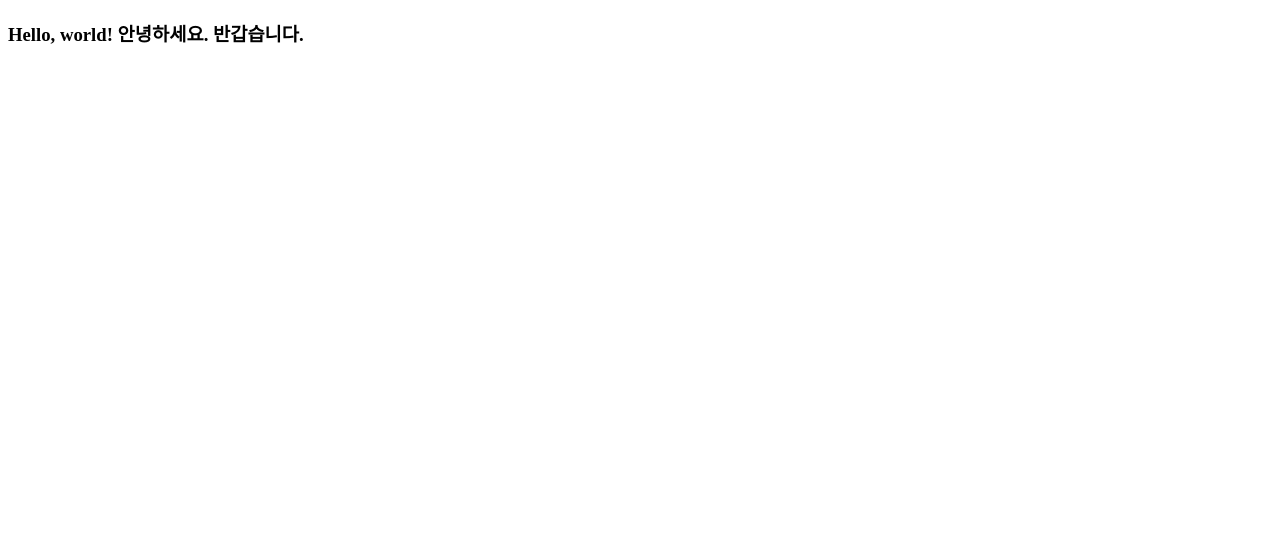
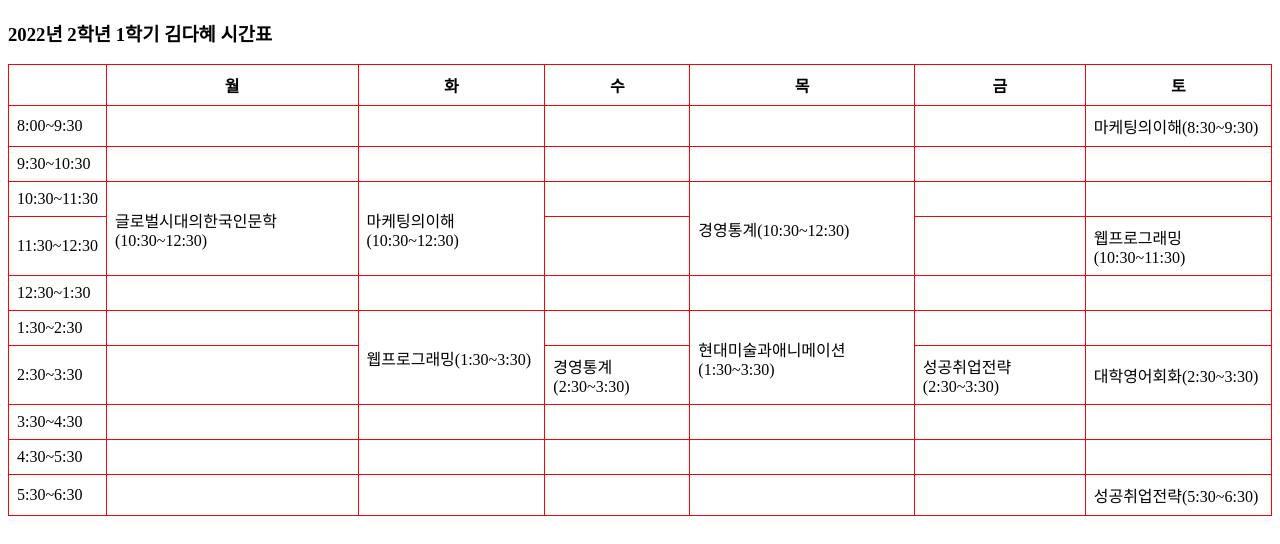
Before and after one commit to dahyeing/dahyeing.github.io, a plain HTML site: page index.html in a window 1280 px wide. Drawn offline with Linux system fonts and the light colour scheme.

Commit message:
변경완료

```diff
--- a/index.html
+++ b/index.html
@@ -1,12 +1,129 @@
 <!DOCTYPE html>
 <html>
-    <head>
+<head>
+<meta charset='utf-8'>
+<style>
+table, tr, th, td {
+	border: solid 1px rgb(245, 6, 6);
+	border-collapse: collapse;
+	padding: 8px;
+}
+</style>
+</head>
+<body>
+<h3>2022년 2학년 1학기 김다혜 시간표</h3>
 
-    </head>
-    <body>
-        <h3>
-            Hello, world!
-            안녕하세요. 반갑습니다.
-        </h3>
-    </body>
+<table>
+	<tr>
+		<th></th>
+		<th>월</th>
+		<th>화</th>
+		<th>수</th>
+		<th>목</th>
+		<th>금</th>
+		<th>토</th>
+
+	</tr>
+	<tr>
+		<td>8:00~9:30</td>
+		<td></td>
+		<td></td>
+		<td></td>
+		<td></td>
+		<td></td>
+		<td>마케팅의이해(8:30~9:30)</td>
+
+	</tr>
+	<tr>
+       <tr>
+		   <td>9:30~10:30</td>
+	       <td></td>
+	       <td></td>
+	       <td></td>
+	       <td></td>
+	       <td></td>
+	   </tr>
+	</tr>
+	<tr>
+		<td>10:30~11:30</td>
+		<td rowspan="2">글로벌시대의한국인문학(10:30~12:30)</td>
+		<td rowspan="2">마케팅의이해(10:30~12:30)</td>
+		<td></td>
+		<td rowspan="2">경영통계(10:30~12:30)</td>
+		<td></td>
+
+	</tr>
+	<tr>
+		<td>11:30~12:30</td>
+		<td></td>
+
+
+
+		<td></td>
+        <td>웹프로그래밍(10:30~11:30)</td>
+
+	</tr>
+	<tr>
+		<td>12:30~1:30</td>
+		<td></td>
+		<td></td>
+		<td></td>
+		<td></td>
+		<td></td>
+		<td></td>
+
+	</tr>
+	<tr>
+		<td>1:30~2:30</td>
+		<td></td>
+		<td rowspan="2">웹프로그래밍(1:30~3:30)</td>
+		<td></td>
+		<td rowspan="2">현대미술과애니메이션(1:30~3:30)</td>
+		<td></td>
+		<td></td>
+
+	</tr>
+	<tr>
+		<td>2:30~3:30</td>
+		<td></td>
+
+		<td>경영통계(2:30~3:30)</td>
+
+		<td>성공취업전략(2:30~3:30)</td>
+		<td>대학영어회화(2:30~3:30)</td>
+
+	</tr>
+	<tr>
+		<td>3:30~4:30</td>
+		<td></td>
+		<td></td>
+		<td></td>
+		<td></td>
+		<td></td>
+		<td></td>
+
+	</tr>
+	<tr>
+		<td>4:30~5:30</td>
+		<td></td>
+		<td></td>
+		<td></td>
+		<td></td>
+		<td></td>
+		<td></td>
+
+	</tr>
+	<tr>
+		<td>5:30~6:30</td>
+		<td></td>
+		<td></td>
+		<td></td>
+		<td></td>
+		<td></td>
+		<td>성공취업전략(5:30~6:30)</td>
+
+	</tr>
+	</table>
+
+</body>
 </html>
```
